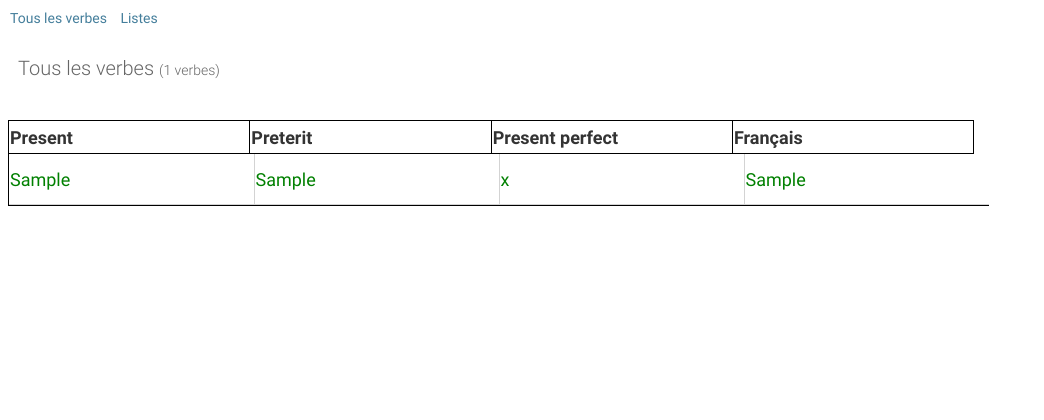
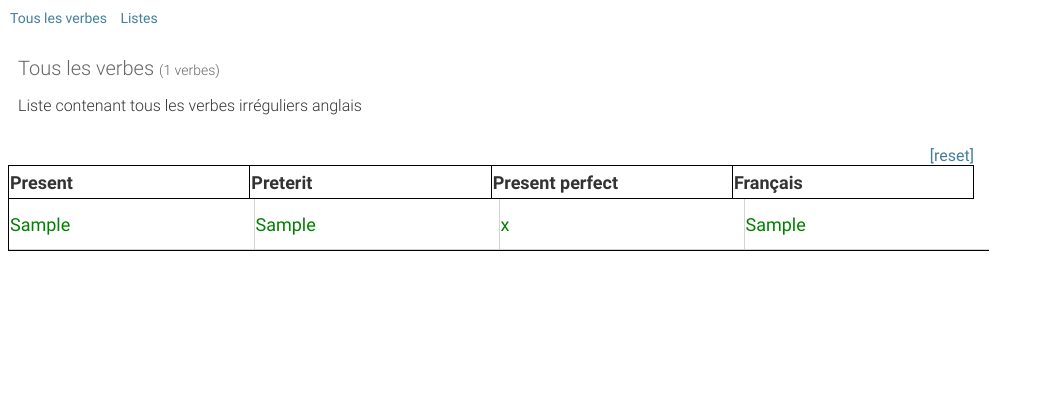
Before and after one commit to johntsinger/django-verbes-irreguliuers, a Django app: page /verbes/ in a window 1280 px wide. Shown: the top 420 px of the page, without its empty margins (0-1044 px from the left). Run offline with Django 4.2, Linux system fonts and the light colour scheme; tables that the repository leaves empty hold one stand-in row (values such as "Sample post").

Commit message:
Ajout du div link contenant un paragraphe et le lien vers la page de reset

```diff
--- a/verbes/verbes_app/templates/verbes_app/verbe_list.html
+++ b/verbes/verbes_app/templates/verbes_app/verbe_list.html
@@ -5,6 +5,13 @@
 {% block content %}
 
 <h1>Tous les verbes <div class="annotations">({{ verbes.count }} verbes)</div></h1>
+
+<div class="link">
+    <p class="link">Liste contenant tous les verbes irréguliers anglais</p>
+    <div class="update-delete">
+        <a class="reset" href="{% url 'reset-all' %}" title="Réinitialiser la liste">[reset]</a>
+    </div>
+</div>
 
 <div class="table-container principal">
     <table class="list">
```
